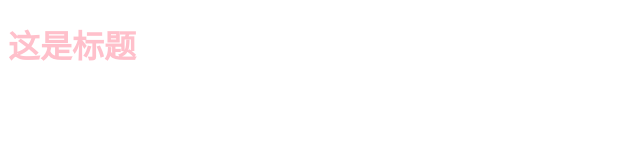
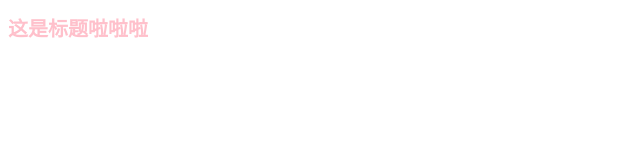
Before and after one commit to yuxiaoxue0111/test-demo, a plain HTML site: page index.html in a window 1280 px wide. Shown: the whole page, without its empty margins (0-640 px from the left). Drawn offline with Linux system fonts and the light colour scheme.

Commit message:
这次一步到位了

```diff
--- a/css/base.css
+++ b/css/base.css
@@ -1,3 +1,4 @@
 h1 {
     color: pink;
+    font-size: 20px;
 }
--- a/index.html
+++ b/index.html
@@ -10,7 +10,7 @@
 </head>
 
 <body>
-    <h1>这是标题</h1>
+    <h1>这是标题啦啦啦</h1>
 </body>
 
 </html>
```
